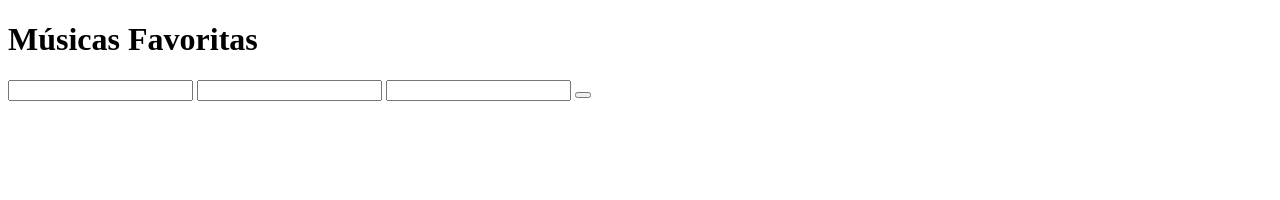
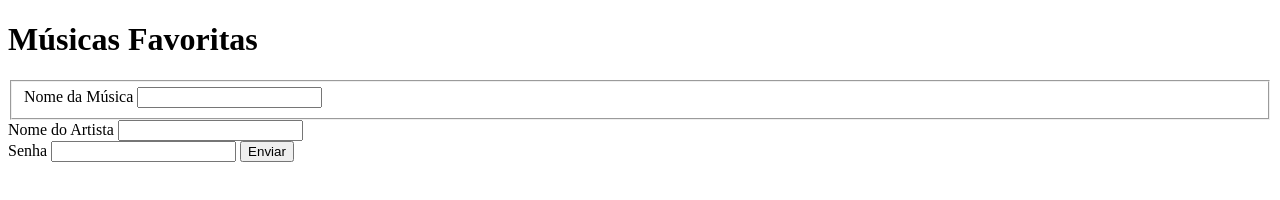
Before and after one commit to IIOLANDA/FORMATIVA-DESENVOLVIMENTO-WEB, a plain HTML site: page formulario/index.html in a window 1280 px wide. Drawn offline with Linux system fonts and the light colour scheme.

Commit message:
Update index.html

```diff
--- a/formulario/index.html
+++ b/formulario/index.html
@@ -4,19 +4,27 @@
     <meta charset="UTF-8">
     <meta name="viewport" content="width=device-width, initial-scale=1.0">
     <title>Meu Formulário</title>
+    <style>
+        div { width: '100%'}
+
+    </style>
 <body>
     <h1>Músicas Favoritas</h1>
     <form method="post" action="https://formtester.goodbytes.be/post.php">
-        <input type='text' id="nomeMusica" name="nomeMusica" />
-        <label for="">
+        <fieldset>
+            <label for="nomeMusica">Nome da Música</label>
+            <input type='text' id="nomeMusica" name="nomeMusica" />
+        </fieldset>
 
-        <input type='text' id="nomeArtista" name="nomeArtista" />
-            <label for="">
+        <div>
+            <label for="nomeArtista">Nome do Artista</label>
+            <input type='text' id="nomeArtista" name="nomeArtista" />
+        </div>
 
-         <input type='passaword' id="senha" name="senha" />
-                <label for="">
+        <label for="senha">Senha</label>
+        <input type='password' id="senha" name="senha" />
 
-        <button type="submit"></button>
+        <button type="submit">Enviar</button>
 
     </form>
 </body>
```
